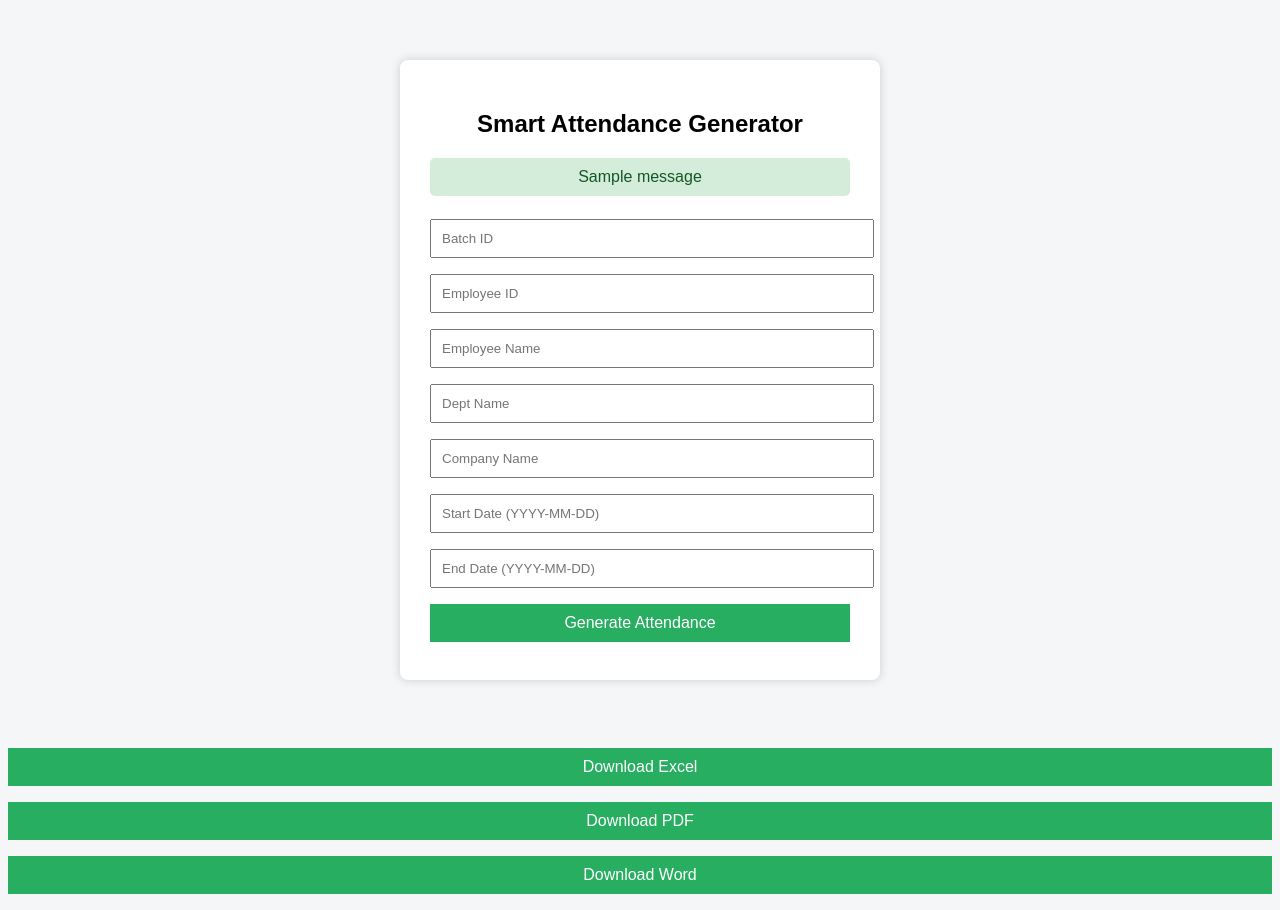
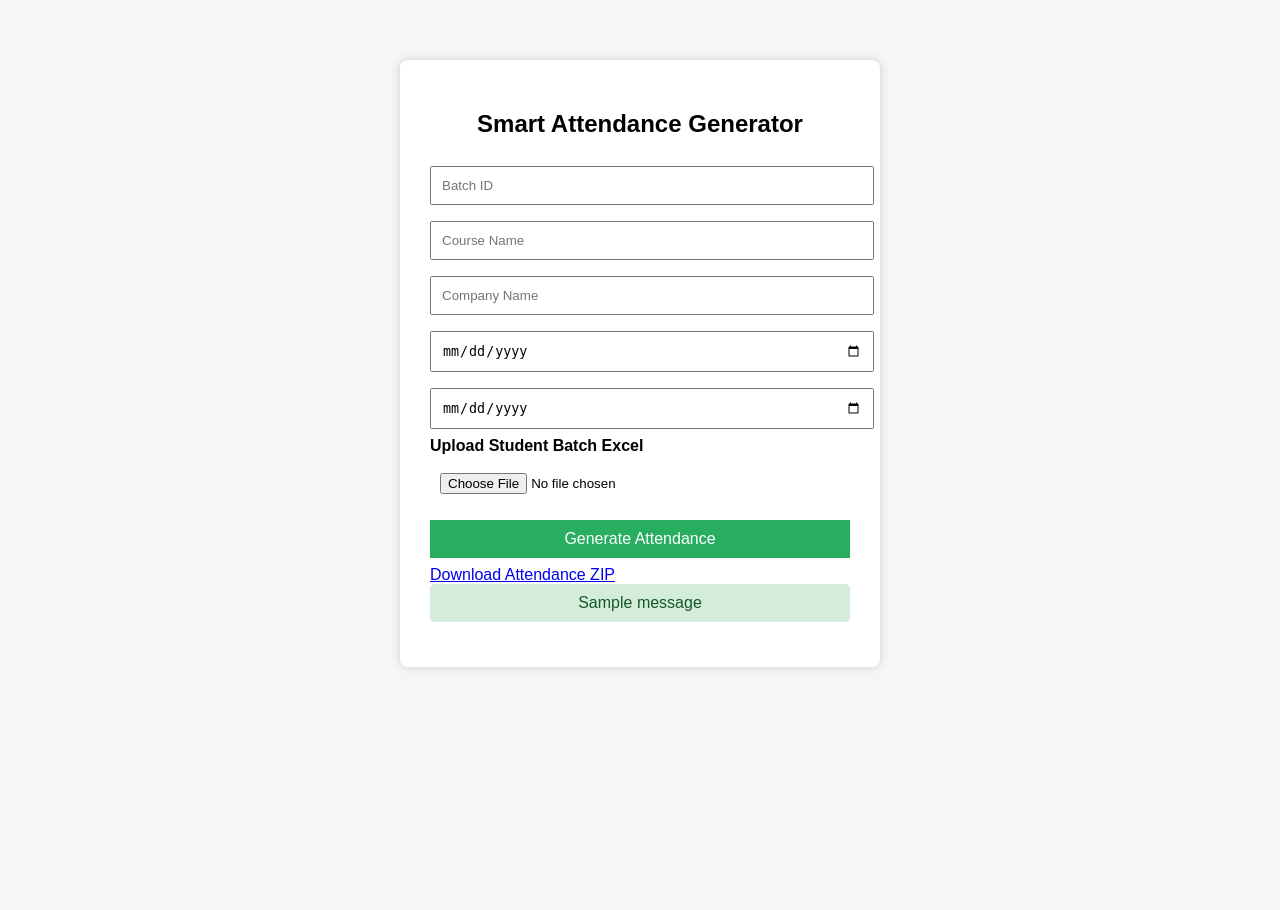
Before and after one commit to MDJISHAN/smart-attendance-calendar-generator, a Flask app: page / in a window 1280 px wide. After the commit the page ends 670 px from the top, so only its background shows below. Run offline with Flask 3, Linux system fonts and the light colour scheme; one stand-in notice (Sample message) is shown.

Commit message:
Fix loader, success message, batch attendance generation and PDF styling

```diff
--- a/app.py
+++ b/app.py
@@ -1,51 +1,166 @@
-from flask import Flask, render_template, request, render_template, request, redirect, url_for, flash, send_file
+from flask import Flask, render_template, request, redirect, url_for, flash, send_file
+import os
+import sys
 import subprocess
-import sys
-import os
+import pandas as pd
+import shutil
+from datetime import datetime
+from dateutil.relativedelta import relativedelta
+from werkzeug.utils import secure_filename
 
+# --------------------------------------------------
+# FLASK APP CONFIG
+# --------------------------------------------------
 app = Flask(__name__)
-app.secret_key = "smart_attendance_secret_2025"
+app.secret_key = os.environ.get("SECRET_KEY", "attendance-secret-key")
 
+BASE_DIR = os.getcwd()
+UPLOAD_DIR = os.path.join(BASE_DIR, "uploads")
+OUTPUT_DIR = os.path.join(BASE_DIR, "output")
+
+os.makedirs(UPLOAD_DIR, exist_ok=True)
+os.makedirs(OUTPUT_DIR, exist_ok=True)
+
+# --------------------------------------------------
+# ROUTES
+# --------------------------------------------------
+def read_students_from_excel(excel_path):
+    df = pd.read_excel(excel_path)
+
+    # Normalize column names
+    df.columns = [c.strip().lower() for c in df.columns]
+
+    if len(df.columns) < 2:
+        raise ValueError("Excel must have Empcode in 1st column and Name in 2nd column")
+
+    students = []
+    for _, row in df.iterrows():
+        empcode = str(row.iloc[0]).strip()
+        name = str(row.iloc[1]).strip()
+
+        if empcode and name:
+            students.append({
+                "empcode": empcode,
+                "name": name
+            })
+
+    return students
 
 @app.route("/", methods=["GET"])
 def index():
     return render_template("index.html")
 
+
 @app.route("/generate", methods=["POST"])
 def generate():
-    data = [
-        request.form["batch_id"],
-        request.form["emp_id"],
-        request.form["emp_name"],
-        request.form["dept_name"],
-        request.form["company_name"],
-        request.form["start_date"],
-        request.form["end_date"]
-    ]
+    try:
+        # -----------------------------
+        # FORM DATA
+        # -----------------------------
+        batch_id = request.form["batch_id"]
+        dept_name = request.form["dept_name"]
+        company_name = request.form["company_name"]
+        start_date = request.form["start_date"]
+        end_date = request.form["end_date"]
 
-    # Write config
-    with open("ui_config.txt", "w") as f:
-        for v in data:
-            f.write(v + "\n")
+        # -----------------------------
+        # FILE UPLOAD
+        # -----------------------------
+        file = request.files["student_file"]
+        if not file:
+            flash("❌ Please upload student Excel file")
+            return redirect(url_for("index"))
 
-    subprocess.run([sys.executable, "attendance_generator.py"], check=True)
+        filename = secure_filename(file.filename)
+        file_path = os.path.join(UPLOAD_DIR, filename)
+        file.save(file_path)
 
-    flash("✅ Attendance generated successfully! Download your files below.")
-    return redirect(url_for("index"))
+        # -----------------------------
+        # READ STUDENTS (Empcode + Name)
+        # -----------------------------
+        students = read_students_from_excel(file_path)
 
-@app.route("/download/<filetype>")
-def download(filetype):
-    files = {
-        "excel": "attendance_calendar.xlsx",
-        "pdf": "attendance_calendar.pdf",
-        "docx": "attendance_calendar.docx"
-    }
+        if not students:
+            flash("❌ No valid students found in Excel")
+            return redirect(url_for("index"))
 
-    if filetype not in files:
-        return "Invalid file type"
+        # -----------------------------
+        # DATE PARSING (HTML DATE INPUT)
+        # -----------------------------
+        start_dt = datetime.strptime(start_date, "%Y-%m-%d")
+        end_dt   = datetime.strptime(end_date, "%Y-%m-%d")
 
-    return send_file(files[filetype], as_attachment=True)
+        # -----------------------------
+        # MONTH LIST
+        # -----------------------------
+        months = []
+        current = start_dt.replace(day=1)
+        while current <= end_dt:
+            months.append(current)
+            current += relativedelta(months=1)
 
+        # -----------------------------
+        # CLEAN OLD OUTPUT
+        # -----------------------------
+        shutil.rmtree(OUTPUT_DIR, ignore_errors=True)
+        os.makedirs(OUTPUT_DIR, exist_ok=True)
+
+        # -----------------------------
+        # GENERATE ATTENDANCE
+        # -----------------------------
+        for month in months:
+            month_start = max(start_dt, month.replace(day=1))
+            month_end = min(
+                end_dt,
+                (month + relativedelta(months=1)) - relativedelta(days=1)
+            )
+
+            for student in students:
+                with open("ui_config.txt", "w") as f:
+                    f.write(batch_id + "\n")
+                    f.write(student["empcode"] + "\n")   # ✅ REAL EMPCODE
+                    f.write(student["name"] + "\n")      # ✅ STUDENT NAME
+                    f.write(dept_name + "\n")
+                    f.write(company_name + "\n")
+                    f.write(month_start.strftime("%d-%m-%Y") + "\n")
+                    f.write(month_end.strftime("%d-%m-%Y") + "\n")
+
+                subprocess.run(
+                    [sys.executable, "attendance_generator.py"],
+                    check=True
+                )
+
+        # -----------------------------
+        # ZIP OUTPUT
+        # -----------------------------
+        zip_path = shutil.make_archive(
+            "attendance_batch_output",
+            "zip",
+            OUTPUT_DIR
+        )
+
+        flash("✅ Attendance generated successfully for entire batch!")
+        return redirect(url_for("index"))
+
+
+    except Exception as e:
+        flash(f"❌ Error: {str(e)}")
+        return redirect(url_for("index"))
+
+from flask import send_from_directory
+@app.route("/download/zip")
+def download_zip():
+    zip_path = "attendance_batch_output.zip"
+    if not os.path.exists(zip_path):
+        flash("❌ No generated file found")
+        return redirect(url_for("index"))
+    return send_file(zip_path, as_attachment=True)
+
+
+
+# --------------------------------------------------
+# RUN APP (RENDER SAFE)
+# --------------------------------------------------
 if __name__ == "__main__":
     port = int(os.environ.get("PORT", 5000))
     app.run(host="0.0.0.0", port=port)
--- a/requirements.txt
+++ b/requirements.txt
@@ -3,3 +3,4 @@ openpyxl
 reportlab
 python-docx
 flask
+python-dateutil
--- a/templates/index.html
+++ b/templates/index.html
@@ -18,13 +18,68 @@
             border:none; font-size:16px;
         }
     </style>
+<style>
+.loader-container {
+    margin-top: 20px;
+    text-align: center;
+}
+
+.spinner {
+    width: 50px;
+    height: 50px;
+    border: 5px solid #ddd;
+    border-top: 5px solid #28a745;
+    border-radius: 50%;
+    animation: spin 1s linear infinite;
+    margin: auto;
+}
+
+@keyframes spin {
+    0% { transform: rotate(0deg); }
+    100% { transform: rotate(360deg); }
+}
+
+.loader-container p {
+    margin-top: 10px;
+    font-weight: bold;
+    color: #444;
+}
+</style>
+
 </head>
 <body>
 
 <div class="box">
     <h2>Smart Attendance Generator</h2>
-    {% with messages = get_flashed_messages() %}
+
+
+<form method="POST" action="/generate" enctype="multipart/form-data" onsubmit="showLoader()">
+
+    <input name="batch_id" placeholder="Batch ID" required>
+    <input name="dept_name" placeholder="Course Name" required>
+    <input name="company_name" placeholder="Company Name" required>
+
+    <input type="date" name="start_date" required>
+    <input type="date" name="end_date" required>
+
+    <label><b>Upload Student Batch Excel</b></label>
+    <input type="file" name="student_file" accept=".xlsx" required>
+    <!-- Loader -->
+    <div id="loader" class="loader-container" style="display:none;">
+        <div class="spinner"></div>
+        <p>Generating attendance, please wait...</p>
+    </div>
+
+    <button type="submit" class="btn green" onclick="showLoader()">
+        Generate Attendance
+    </button>
+</form>
+
+ {% with messages = get_flashed_messages() %}
   {% if messages %}
+    <a href="/download/zip" class="btn btn-success">
+    Download Attendance ZIP
+  </a>
     <div style="
         background:#d4edda;
         color:#155724;
@@ -33,32 +88,16 @@
         border-radius:5px;
         text-align:center;">
         {{ messages[0] }}
-    </div>
-  {% endif %}
-{% endwith %}
+            {% endif %}
+            {% endwith %}
+</div>
 
-    <form method="POST" action="/generate">
-        <input name="batch_id" placeholder="Batch ID" required>
-        <input name="emp_id" placeholder="Employee ID" required>
-        <input name="emp_name" placeholder="Employee Name" required>
-        <input name="dept_name" placeholder="Dept Name" required>
-        <input name="company_name" placeholder="Company Name" required>
-        <input name="start_date" placeholder="Start Date (YYYY-MM-DD)" required>
-        <input name="end_date" placeholder="End Date (YYYY-MM-DD)" required>
-        <button type="submit">Generate Attendance</button>
-    </form>
-</div>
-<div style="text-align:center; margin-top:20px;">
-    <a href="/download/excel">
-        <button type="button">Download Excel</button>
-    </a>
-    <a href="/download/pdf">
-        <button type="button">Download PDF</button>
-    </a>
-    <a href="/download/docx">
-        <button type="button">Download Word</button>
-    </a>
-</div>
+<script>
+function showLoader() {
+    document.getElementById("loader").style.display = "block";
+}
+</script>
+
 
 </body>
 </html>
```
Also changed, not shown: attendance_generator.py (+135 -81 lines), 1 other file.
